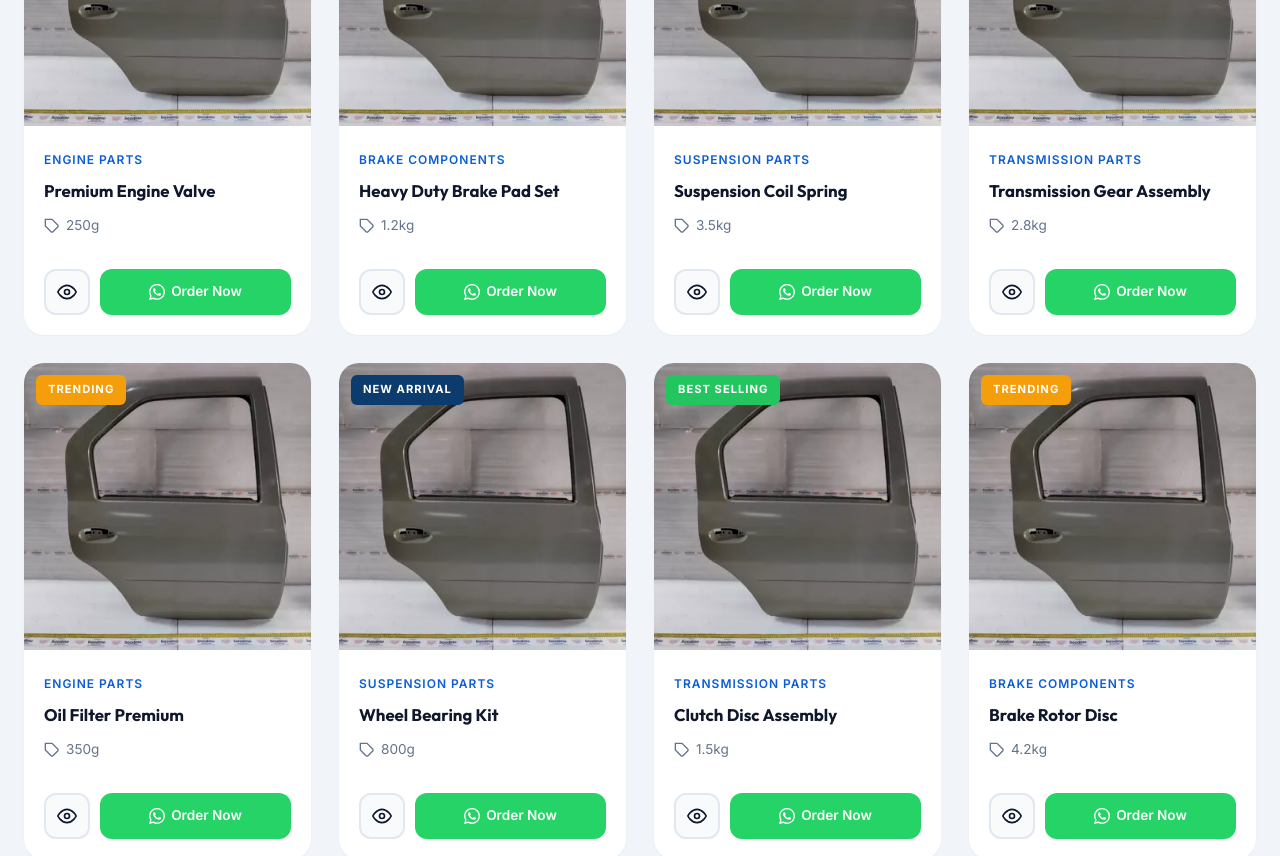
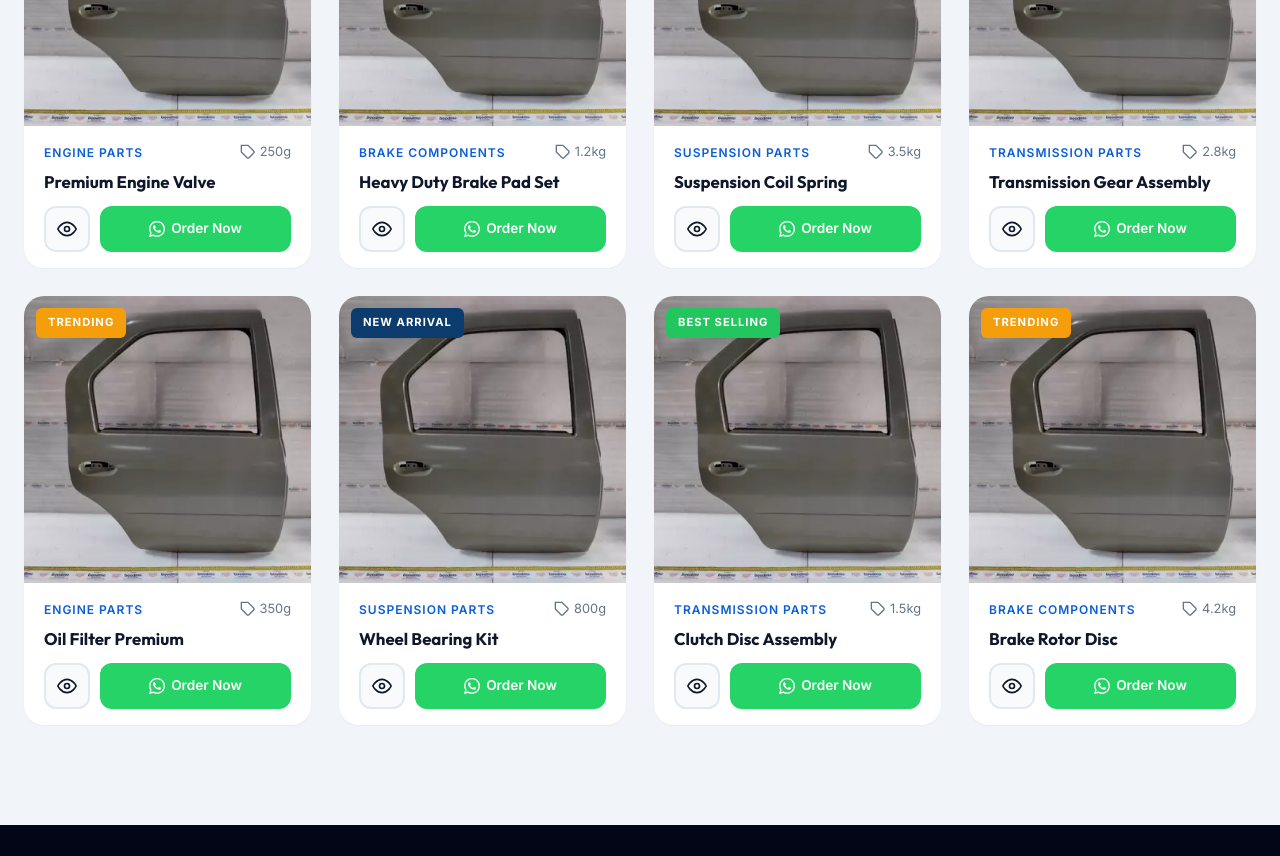
Before and after one commit to MunafBadarpura/almas-auto-parts-1, a React (Vite) app: page /products in a window 1280 px wide. Shown: the part 800-1656 px from the top of the page. Built offline with nearby package versions, Linux system fonts and the light colour scheme.

Commit message:
fixed weight alignment in product card

```diff
--- a/src/pages/ProductsPage.css
+++ b/src/pages/ProductsPage.css
@@ -207,11 +207,18 @@
 }
 
 .product-info-content {
-    padding: 20px 20px 0;
+    padding: 16px 20px 12px;
+}
+
+.product-meta-row {
+    display: flex;
+    justify-content: space-between;
+    align-items: center;
+    margin-bottom: 8px;
 }
 
 .product-actions {
-    padding: 0 20px 20px;
+    padding: 0 20px 16px;
 }
 
 .product-category {
@@ -226,7 +233,7 @@
     font-size: 1.05rem;
     font-weight: 700;
     color: var(--text-dark);
-    margin: 8px 0 12px;
+    margin: 0;
     line-height: 1.4;
     display: -webkit-box;
     -webkit-line-clamp: 2;
@@ -237,11 +244,9 @@
 .product-weight {
     display: flex;
     align-items: center;
-    gap: 6px;
-    font-size: 0.85rem;
+    gap: 4px;
+    font-size: 0.8rem;
     color: var(--text-muted);
-    margin-bottom: 16px;
-    padding-bottom: 16px;
 }
 
 .product-weight svg {
--- a/src/pages/ProductsPage.tsx
+++ b/src/pages/ProductsPage.tsx
@@ -162,8 +162,8 @@ const ProductsPage = () => {
                                             <img src={imageMap[product.image]} alt={product.title} className="product-image" />
                                         </div>
                                         <div className="product-info-content">
+                                            <div className="product-meta-row">
                                                 <span className="product-category">{product.category}</span>
-                                            <h3 className="product-title">{product.title}</h3>
                                                 <span className="product-weight">
                                                     <svg viewBox="0 0 24 24" fill="none" stroke="currentColor" strokeWidth="2">
                                                         <path d="M20.59 13.41l-7.17 7.17a2 2 0 0 1-2.83 0L2 12V2h10l8.59 8.59a2 2 0 0 1 0 2.82z"></path>
@@ -171,6 +171,8 @@ const ProductsPage = () => {
                                                     </svg>
                                                     {product.weight}
                                                 </span>
+                                            </div>
+                                            <h3 className="product-title">{product.title}</h3>
                                         </div>
                                     </Link>
                                     <div className="product-actions">
```
Lines whose indentation alone changed are shown as unchanged.
